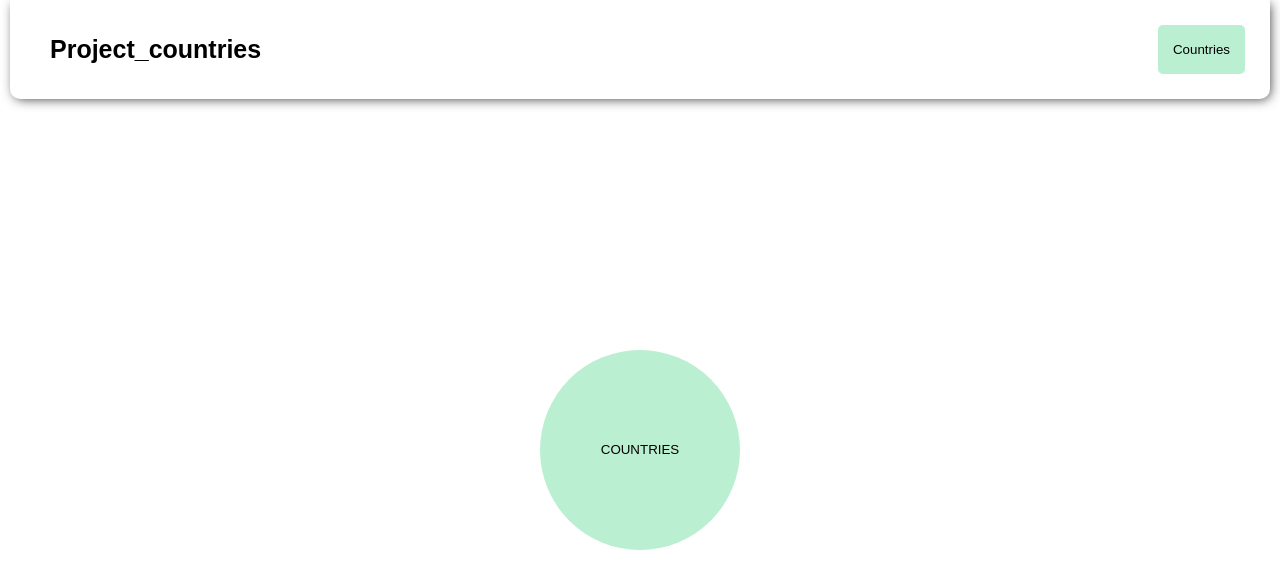
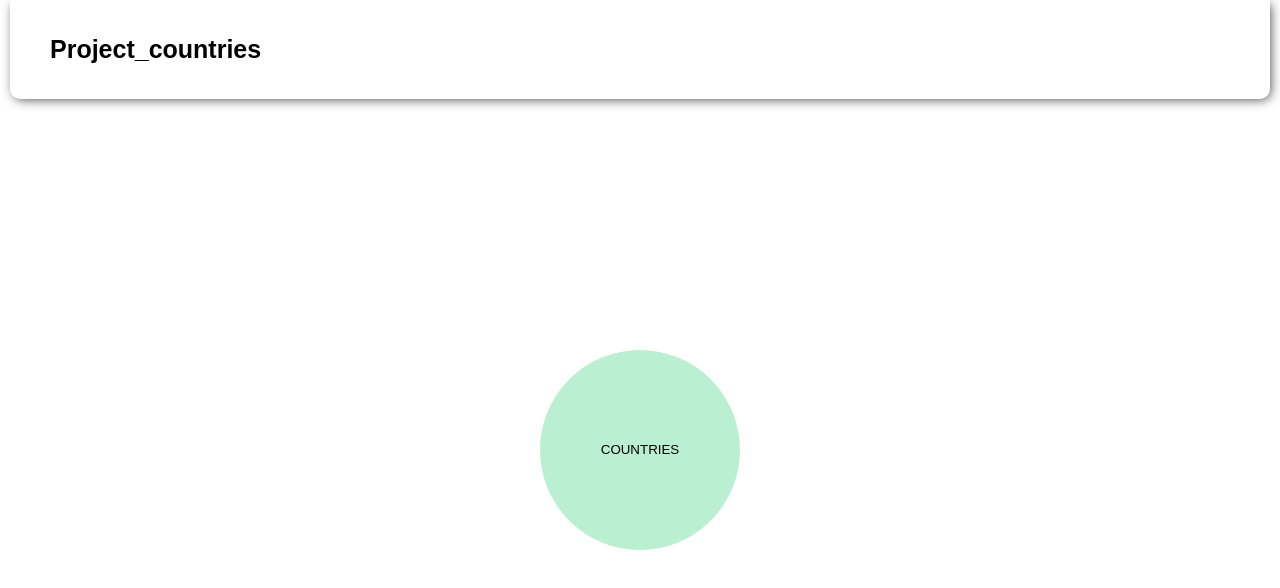
Before and after one commit to denisussined/project_countries, a React (Create React App) app: page / in a window 1280 px wide. Shown: the top 588 px of the page. Built offline with nearby package versions, Linux system fonts and the light colour scheme.

Commit message:
Modified Header and InitialPage components

```diff
--- a/src/components/header/Header.jsx
+++ b/src/components/header/Header.jsx
@@ -1,13 +1,23 @@
 import './Header.sass'
+import {useNavigate} from "react-router-dom";
+import {connect} from "react-redux";
 
-const Header = () => {
+const Header = ({isLoaded}) => {
+
+    let navigate = useNavigate()
+
     return (
         <header>
-            <h1 className={"header__item"}>Project_countries</h1>
-            <button className={"header__item"}>Countries</button>
-            {/*onClick event will appear later*/}
+            <h1 className={"header__item"} onClick={() => navigate('/')}>Project_countries</h1>
+            <button
+                className={"header__item"} onClick={() => navigate('/countries')} hidden={!isLoaded}
+            >Countries</button>
         </header>
     )
 }
 
-export default Header
+let mapStateToProps = (state) => ({
+    isLoaded: state.mainData.country.isLoaded
+})
+
+export default connect(mapStateToProps)(Header)
--- a/src/components/header/Header.sass
+++ b/src/components/header/Header.sass
@@ -14,7 +14,10 @@ header
 h1
   font-size: 25px
 
-button
+  &:hover
+    cursor: pointer
+
+button.header__item
   border: 0
   border-radius: 5px
   background-color: #baefd1
--- a/src/components/initialPage/InitialPage.jsx
+++ b/src/components/initialPage/InitialPage.jsx
@@ -1,9 +1,13 @@
 import './InitialPage.sass'
+import {useNavigate} from 'react-router-dom'
 
 const InitialPage = () => {
+
+    let navigate = useNavigate()
+
     return (
         <main>
-           <button className={"initialButton"}>COUNTRIES</button>
+           <button className={"initialButton"} onClick={() => navigate('/countries')}>COUNTRIES</button>
         </main>
     )
 }
```
